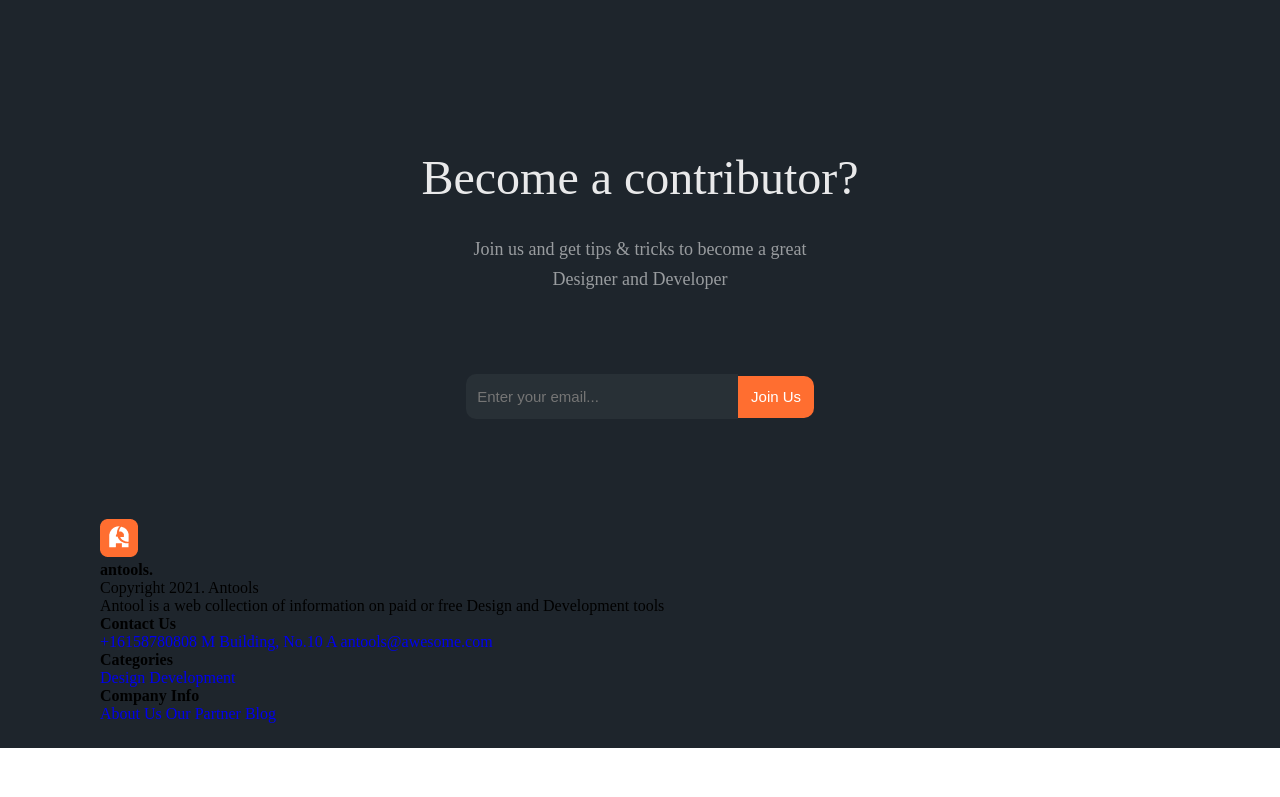
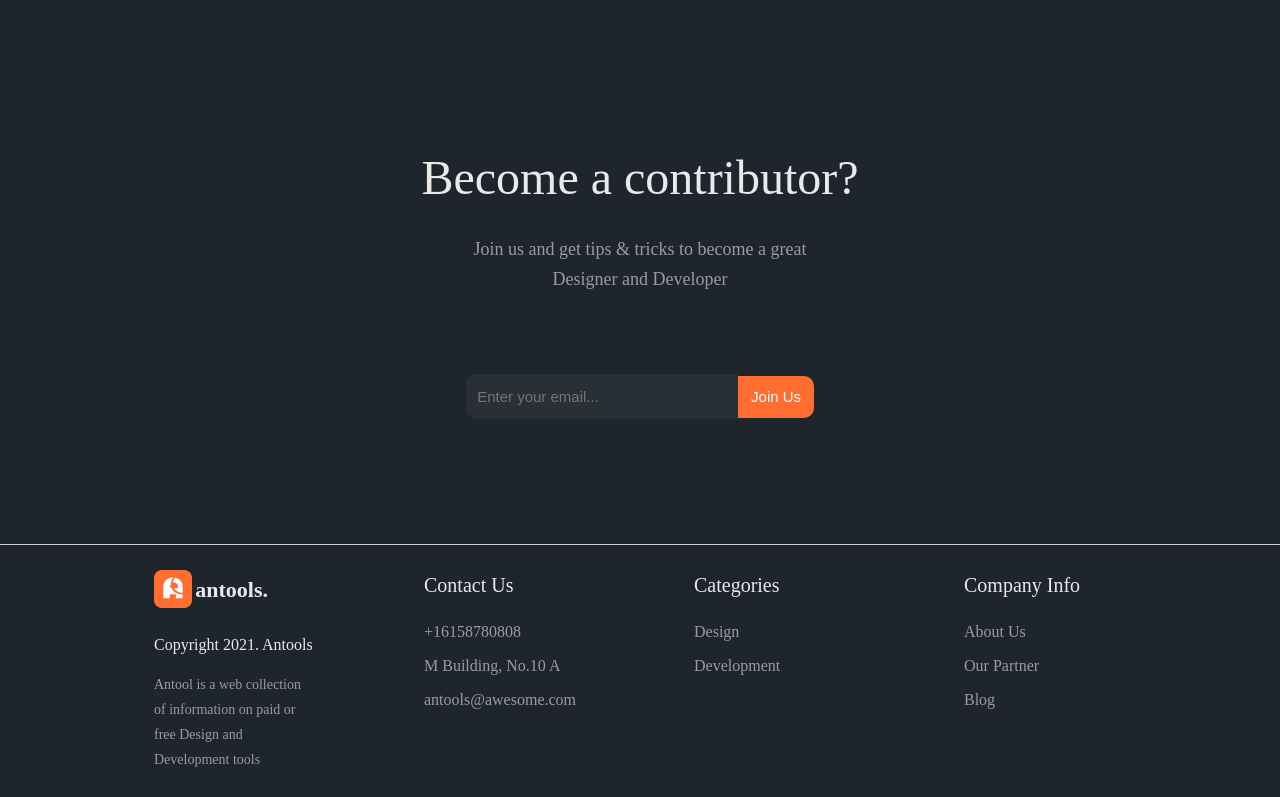
Before and after one commit to mardiev05/Antools, a plain HTML site: page index.html in a window 1280 px wide. Shown: the part 3331-4128 px from the top of the page. Before the commit the page ends 4079 px from the top, so only its background shows below. Drawn offline with Linux system fonts and the light colour scheme.

Commit message:
footer has been completed in html and css

```diff
--- a/index.html
+++ b/index.html
@@ -328,16 +328,18 @@
                 </form>
             </div>
         </section>
+    </div>
 
-        <footer>
     <div class="footer__line"></div>
 
+    <div class="container">
+        <footer>
             <div class="footer">
                 <div class="footer__row">
                     <div class="footer__card">
                         <span class="footer__span">
                 <img class="footer__logo" src="images/footer-logo.png" alt="" />
-                <h4 class="footer__card-title">antools.</h4>
+                <h4 class="footer__logo-title">antools.</h4>
               </span>
                         <p class="footer__copyright">Copyright 2021. Antools</p>
                         <p class="footer__text">
@@ -347,22 +349,28 @@
 
                     <div class="footer__card">
                         <h4 class="footer__card-title">Contact Us</h4>
+                        <div class="footer__card-links">
                             <a class="footer__links" href="#">+16158780808</a>
                             <a class="footer__links" href="#">M Building, No.10 A</a>
                             <a class="footer__links" href="#">antools@awesome.com</a>
                         </div>
+                    </div>
 
                     <div class="footer__card">
                         <h4 class="footer__card-title">Categories</h4>
+                        <div class="footer__card-links">
                             <a class="footer__links" href="#">Design</a>
                             <a class="footer__links" href="#">Development</a>
+                        </div>
                     </div>
 
                     <div class="footer__card">
                         <h4 class="footer__card-title">Company Info</h4>
+                        <div class="footer__card-links">
                             <a class="footer__links" href="#">About Us</a>
                             <a class="footer__links" href="#">Our Partner</a>
                             <a class="footer__links" href="#">Blog</a>
+                        </div>
                     </div>
                 </div>
             </div>
--- a/style.css
+++ b/style.css
@@ -559,4 +559,91 @@ header {
     border-radius: 0 10px 10px 0;
     background: #FF6E30;
     color: #fff;
+    transition: 0.4s ease;
+    -webkit-transition: 0.4s ease;
+    -moz-transition: 0.4s ease;
+    -ms-transition: 0.4s ease;
+    -o-transition: 0.4s ease;
 }
+
+.join__input-btn:hover {
+    background: #28b3cb;
+    color: #000;
+}
+
+
+/* =====footer===== */
+
+.footer__line {
+    width: 100%;
+    height: 1px;
+    background: #ccc;
+}
+
+.footer {
+    width: 100%;
+}
+
+.footer__row {
+    display: flex;
+    justify-content: space-around;
+}
+
+.footer__card {
+    width: 15%;
+}
+
+.footer__span {
+    display: flex;
+    align-items: center;
+    margin-bottom: 25px;
+}
+
+.footer__logo-title {
+    font-weight: 600;
+    font-size: 22px;
+    line-height: 33px;
+    margin-left: 2%;
+    color: rgba(255, 255, 255, 0.9);
+}
+
+.footer__copyright {
+    font-weight: 500;
+    font-size: 16px;
+    line-height: 24px;
+    color: rgba(255, 255, 255, 0.9);
+    margin-bottom: 15px;
+}
+
+.footer__text {
+    font-weight: normal;
+    font-size: 14px;
+    line-height: 25px;
+    color: rgba(255, 255, 255, 0.55);
+}
+
+.footer__card-title {
+    font-weight: 500;
+    font-size: 20px;
+    line-height: 30px;
+    color: rgba(255, 255, 255, 0.9);
+    margin-bottom: 20px;
+}
+
+.footer__card-links {
+    display: flex;
+    flex-direction: column;
+}
+
+.footer__links {
+    font-weight: 500;
+    font-size: 16px;
+    line-height: 24px;
+    margin-bottom: 10px;
+    color: rgba(255, 255, 255, 0.55);
+    transition: var(--sec);
+}
+
+.footer__links:hover {
+    color: #fff;
+}
```
Lines whose indentation alone changed are shown as unchanged.
